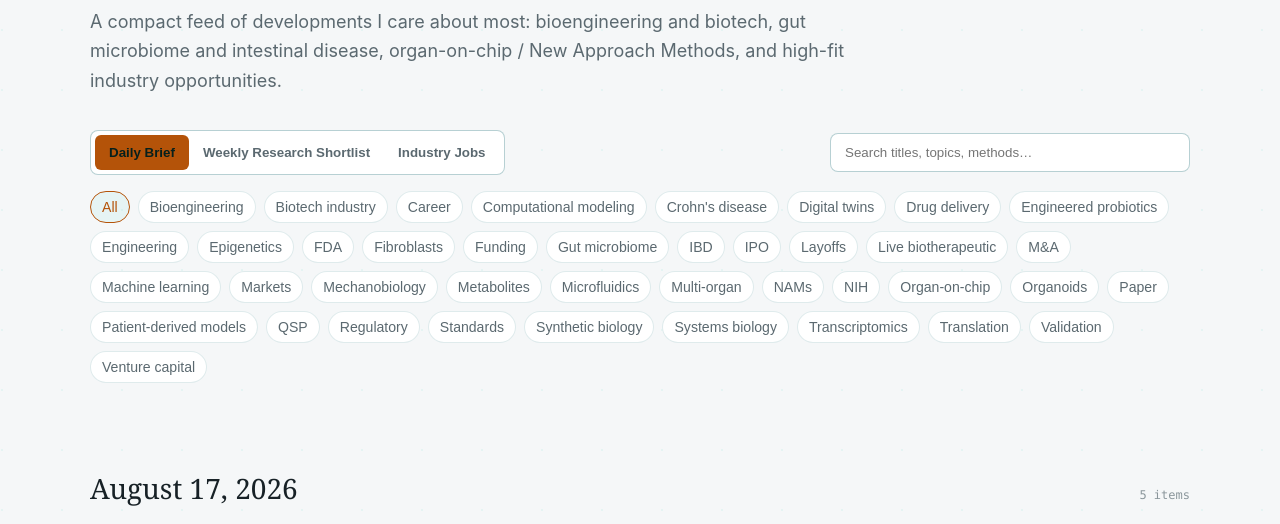
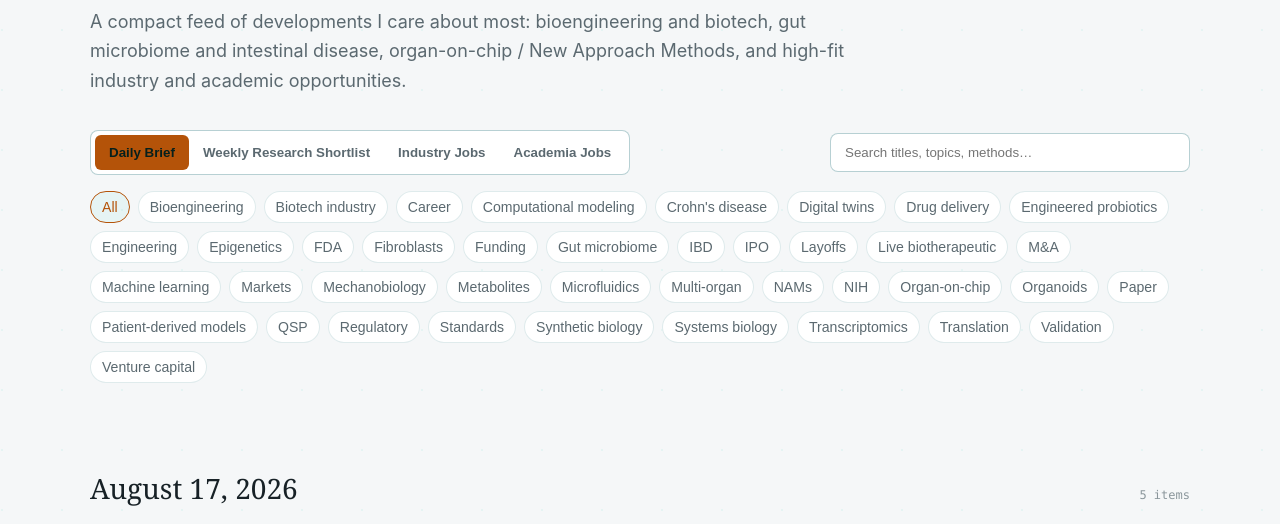
Before and after one commit to namtthan/research, a website: page briefings.html in a window 1280 px wide. Shown: the part 272-796 px from the top of the page. Drawn offline with Linux system fonts and the light colour scheme.

Commit message:
Add academia jobs tab to research brief

```diff
--- a/briefings.html
+++ b/briefings.html
@@ -88,7 +88,7 @@
         <p class="lead">
           A compact feed of developments I care about most: bioengineering and
           biotech, gut microbiome and intestinal disease, organ-on-chip / New
-          Approach Methods, and high-fit industry opportunities.
+          Approach Methods, and high-fit industry and academic opportunities.
         </p>
         <div class="toolbar">
           <div class="tabs" role="tablist" aria-label="Briefing type">
@@ -113,6 +113,13 @@
               aria-selected="false"
             >
               Industry Jobs
+            </button><button
+              class="tab"
+              data-view="academia"
+              role="tab"
+              aria-selected="false"
+            >
+              Academia Jobs
             </button>
           </div>
           <label class="search"
```
